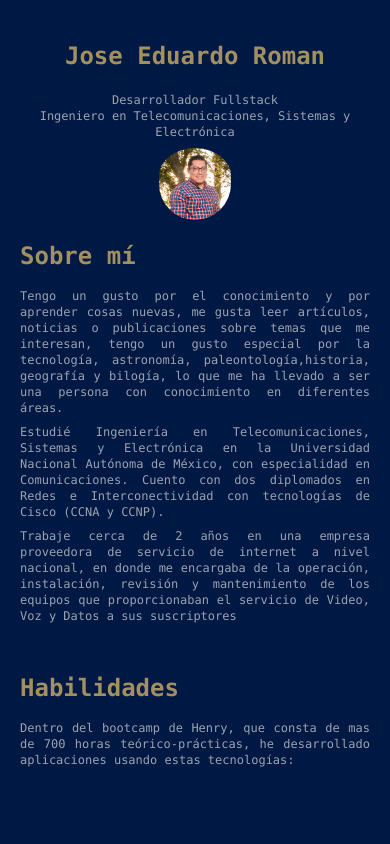
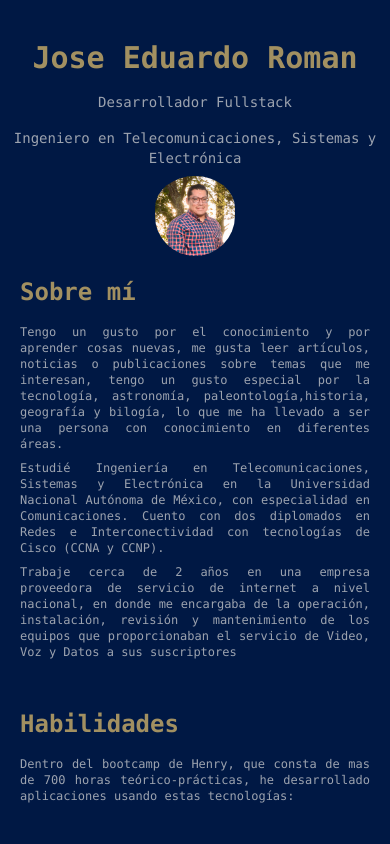
Before and after one commit to jeromanp/my-portfolio, a Next.js app: page / in a window 390 px wide. Shown: the top 844 px of the page. Built offline with nearby package versions, Linux system fonts and the light colour scheme.

Commit message:
add styles responsive

```diff
--- a/src/components/Intro.jsx
+++ b/src/components/Intro.jsx
@@ -4,17 +4,19 @@ import React from "react";
 export default function Intro() {
   return (
     <div className="w-full max-w-screen-xl items-center justify-between font-mono text-sm bg-custom-azul mx-auto pt-10 md:pt-20 md:pb-10">
-      <h1 className="text-2xl sm:text-3x1 md:text-4x1 lg:text-4x1  font-bold text-custom-oro_2 text-center">
+      <h1 className="text-3xl sm:text-4xl md:text-5xl lg:text-6xl  font-bold text-custom-oro_2 text-center">
         {infoPersonal.name}
       </h1>
-      <div className="text-xs md:text-lg lg:text-xl">
-        <p className="text-center mt-5 text-gray-400">
-          {infoPersonal.professionOne} <br />
+      <div className="text-sm md:text-xl lg:text-2xl">
+        <p className="text-center mt-4 md:mt-9 text-gray-400">
+          {infoPersonal.professionOne}
+        </p>
+        <p className="text-center mt-4 text-gray-400">
           {infoPersonal.professionTwo}
         </p>
       </div>
 
-      <div className="w-20 h-20 md:w-60 sm:h-60 sm:w-70 md:h-70 mx-auto flex justify-center items-center">
+      <div className="w-20 h-auto md:w-60 lg:w-80 mx-auto flex justify-center items-center">
         <div className="w-full h-full flex justify-center items-center">
           <img
             src="/imagen/img-me.jpg"
```
